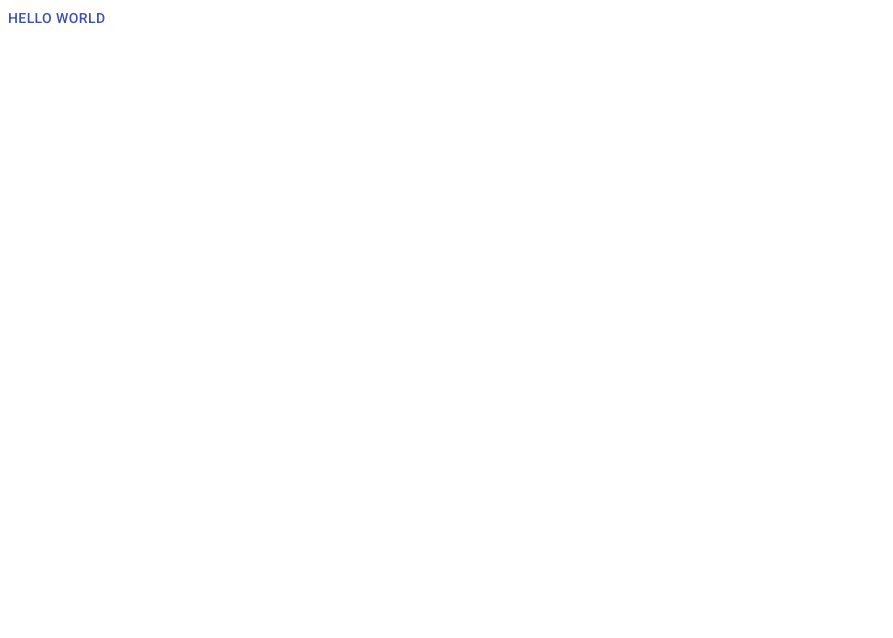
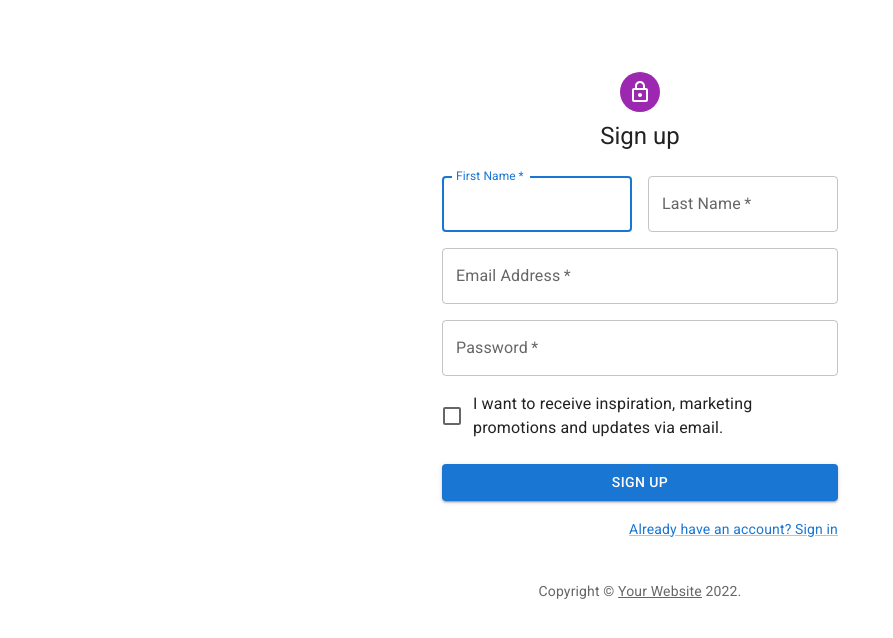
Before and after one commit to crocka/onlyFriendZ, a React (Create React App) app in the folder frontend/: page / in a window 1280 px wide. Shown: the top 638 px of the page, without its empty margins (0-893 px from the left). Built offline with nearby package versions, Linux system fonts and the light colour scheme.

Commit message:
Add material ui date selection functionality to sign up form

```diff
--- a/frontend/package.json
+++ b/frontend/package.json
@@ -3,13 +3,18 @@
   "version": "0.1.0",
   "private": true,
   "dependencies": {
+    "@date-io/date-fns": "^1.3.13",
     "@emotion/react": "^11.8.2",
     "@emotion/styled": "^11.8.1",
     "@material-ui/core": "^4.12.3",
+    "@material-ui/pickers": "^3.3.10",
+    "@mui/icons-material": "^5.5.1",
+    "@mui/lab": "^5.0.0-alpha.73",
     "@mui/material": "^5.5.1",
     "@testing-library/jest-dom": "^5.16.2",
     "@testing-library/react": "^12.1.4",
     "@testing-library/user-event": "^13.5.0",
+    "date-fns": "^2.28.0",
     "react": "^17.0.2",
     "react-dom": "^17.0.2",
     "react-scripts": "5.0.0",
--- a/frontend/src/App.js
+++ b/frontend/src/App.js
@@ -1,9 +1,10 @@
 import { Button } from '@material-ui/core';
+import SignUp from './components/SignUp'
 import './App.css';
 
 function App() {
   return (
-    <Button color="primary">Hello World</Button>
+    <SignUp />
   );
 }
 
--- /dev/null
+++ b/frontend/src/components/SignUp.js
@@ -0,0 +1,151 @@
+import * as React from 'react';
+import Avatar from '@mui/material/Avatar';
+import Button from '@mui/material/Button';
+import CssBaseline from '@mui/material/CssBaseline';
+import TextField from '@mui/material/TextField';
+import FormControlLabel from '@mui/material/FormControlLabel';
+import Checkbox from '@mui/material/Checkbox';
+import Link from '@mui/material/Link';
+import Grid from '@mui/material/Grid';
+import Box from '@mui/material/Box';
+import LockOutlinedIcon from '@mui/icons-material/LockOutlined';
+import Typography from '@mui/material/Typography';
+import Container from '@mui/material/Container';
+import { createTheme, ThemeProvider } from '@mui/material/styles';
+
+import LocalizationProvider from '@mui/lab/LocalizationProvider';
+import DesktopDatePicker from '@mui/lab/DesktopDatePicker';
+import AdapterDateFns from '@mui/lab/AdapterDateFns';
+
+function Copyright(props) {
+  return (
+    <Typography variant="body2" color="text.secondary" align="center" {...props}>
+      {'Copyright © '}
+      <Link color="inherit" href="https://mui.com/">
+        Your Website
+      </Link>{' '}
+      {new Date().getFullYear()}
+      {'.'}
+    </Typography>
+  );
+}
+
+const theme = createTheme();
+
+export default function SignUp() {
+  const [value, setValue] = React.useState(new Date('2014-08-18T21:11:54'));
+
+  const handleChange = (newValue) => {
+    setValue(newValue);
+  };
+  const handleSubmit = (event) => {
+    event.preventDefault();
+    const data = new FormData(event.currentTarget);
+    console.log({
+      email: data.get('email'),
+      password: data.get('password'),
+    });
+  };
+
+  return (
+    <ThemeProvider theme={theme}>
+      <Container component="main" maxWidth="xs">
+        <CssBaseline />
+        <Box
+          sx={{
+            marginTop: 8,
+            display: 'flex',
+            flexDirection: 'column',
+            alignItems: 'center',
+          }}
+        >
+          <Avatar sx={{ m: 1, bgcolor: 'secondary.main' }}>
+            <LockOutlinedIcon />
+          </Avatar>
+          <Typography component="h1" variant="h5">
+            Sign up
+          </Typography>
+          <Box component="form" noValidate onSubmit={handleSubmit} sx={{ mt: 3 }}>
+            <Grid container spacing={2}>
+              <Grid item xs={12} sm={6}>
+                <TextField
+                  autoComplete="given-name"
+                  name="firstName"
+                  required
+                  fullWidth
+                  id="firstName"
+                  label="First Name"
+                  autoFocus
+                />
+              </Grid>
+              <Grid item xs={12} sm={6}>
+                <TextField
+                  required
+                  fullWidth
+                  id="lastName"
+                  label="Last Name"
+                  name="lastName"
+                  autoComplete="family-name"
+                />
+              </Grid>
+              <Grid item xs={12}>
+                <TextField
+                  required
+                  fullWidth
+                  id="email"
+                  label="Email Address"
+                  name="email"
+                  autoComplete="email"
+                />
+              </Grid>
+              <Grid>
+              <LocalizationProvider dateAdapter={AdapterDateFns}>
+                <DesktopDatePicker
+                  label="Date desktop"
+                  inputFormat="MM/dd/yyyy"
+                  value={value}
+                  onChange={handleChange}
+                  renderInput={(params) => <TextField {...params} />}
+                />
+                </LocalizationProvider>
+              </Grid>
+              <Grid item xs={12}>
+                <TextField
+                  required
+                  fullWidth
+                  name="password"
+                  label="Password"
+                  type="password"
+                  id="password"
+                  autoComplete="new-password"
+                />
+              </Grid>
+              <Grid item xs={12}>
+                <FormControlLabel
+                  control={<Checkbox value="allowExtraEmails" color="primary" />}
+                  label="I want to receive inspiration, marketing promotions and updates via email."
+                />
+              </Grid>
+            </Grid>
+            <Button
+              type="submit"
+              fullWidth
+              variant="contained"
+              sx={{ mt: 3, mb: 2 }}
+            >
+              Sign Up
+            </Button>
+            <Grid container justifyContent="flex-end">
+              <Grid item>
+                <Link href="#" variant="body2">
+                  Already have an account? Sign in
+                </Link>
+              </Grid>
+            </Grid>
+          </Box>
+        </Box>
+        <Copyright sx={{ mt: 5 }} />
+      </Container>
+    </ThemeProvider>
+  );
+}
```
Also changed, not shown: 1 other file (tests, documents, lock files or other folders).
